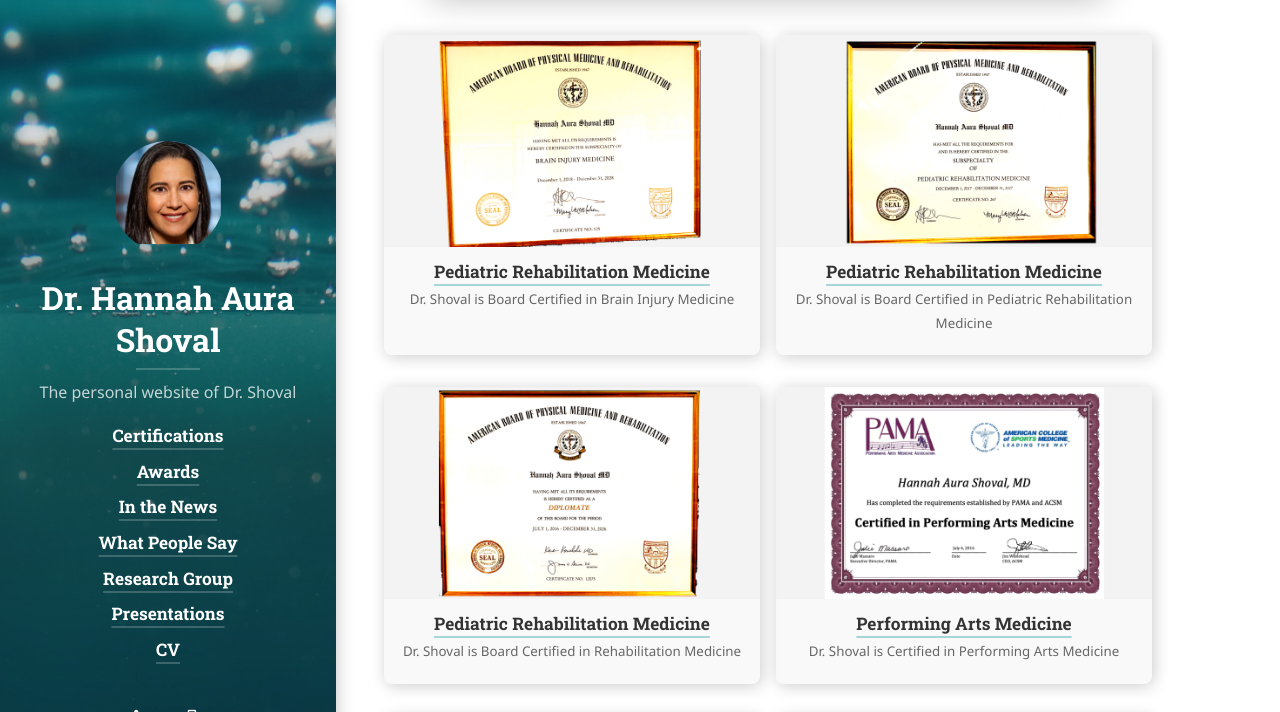
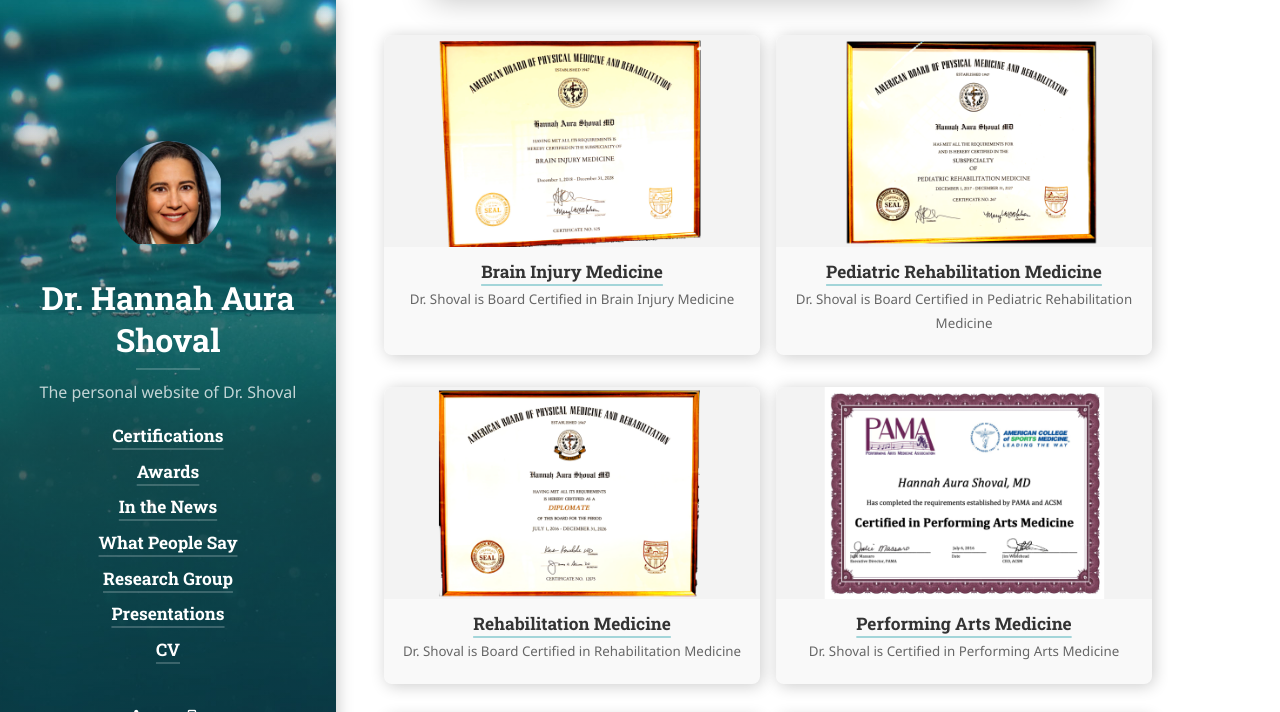
Before and after one commit to physiatry/physiatry.github.io, a Jekyll site: the page built from _featured_categories/certifications.md, in a window 1280 px wide and 900 px high, scrolled down 241 px, cut to the strip 0-712 px from the top of the window. Built offline with Jekyll 4.4.1, drawn with Linux system fonts in a browser that asks for light colours; cached includes are drawn as plain includes; nearby versions of some CDN libraries; some web fonts are replaced; library files that are not in the unit come from our copies.

Commit message:
fix titles for boards
Signed-off-by: Avi Shinnar <shinnar@us.ibm.com>

```diff
--- a/certifications/_posts/2016-07-10-pmr.md
+++ b/certifications/_posts/2016-07-10-pmr.md
@@ -1,6 +1,6 @@
 ---
 layout: post
-title: Pediatric Rehabilitation Medicine
+title: Rehabilitation Medicine
 description: >
   Dr. Shoval is Board Certified in Rehabilitation Medicine
 sitemap: false
--- a/certifications/_posts/2018-12-01-brain.md
+++ b/certifications/_posts/2018-12-01-brain.md
@@ -1,6 +1,6 @@
 ---
 layout: post
-title: Pediatric Rehabilitation Medicine
+title: Brain Injury Medicine
 description: >
   Dr. Shoval is Board Certified in Brain Injury Medicine
 sitemap: false
```
